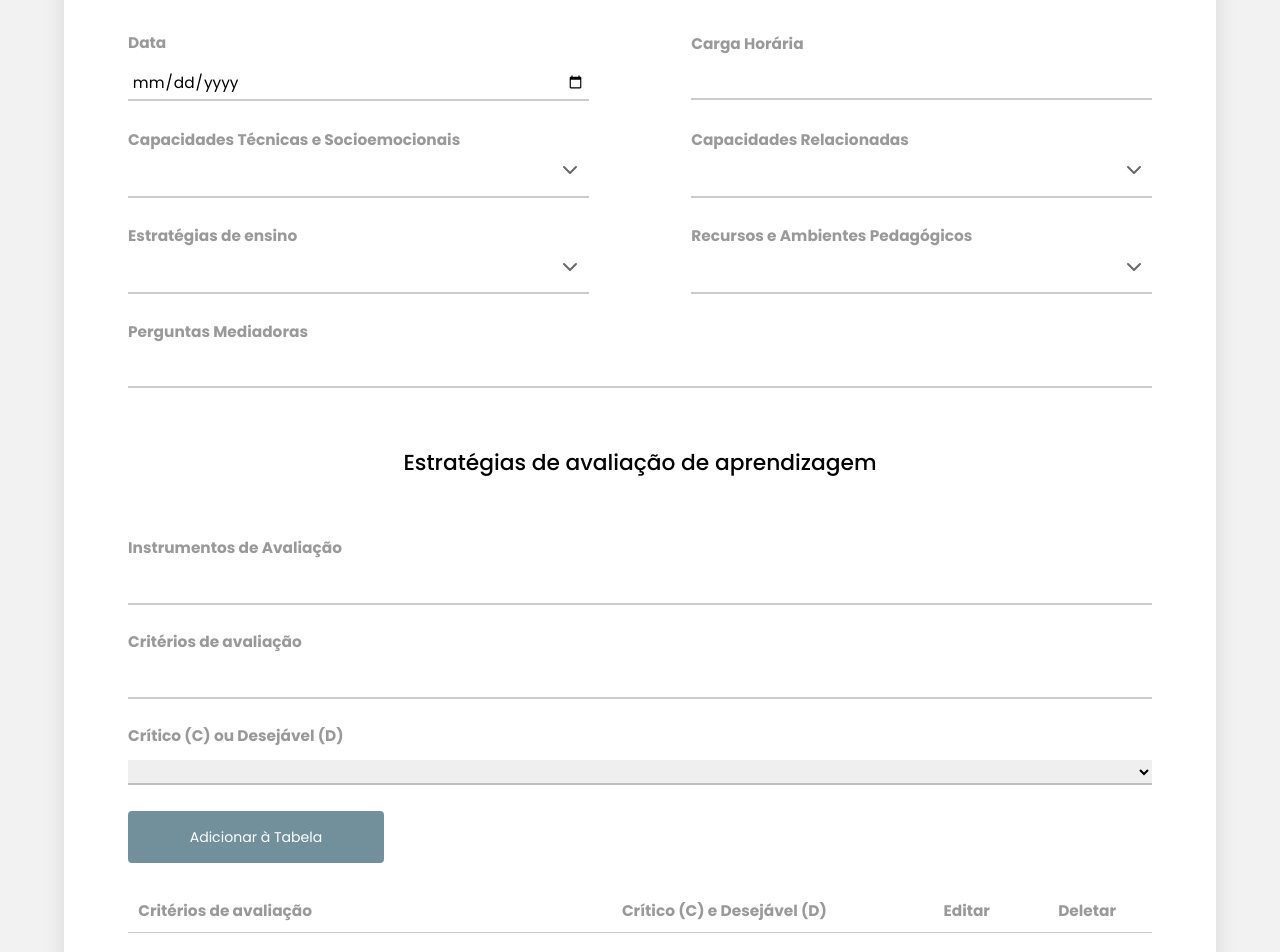
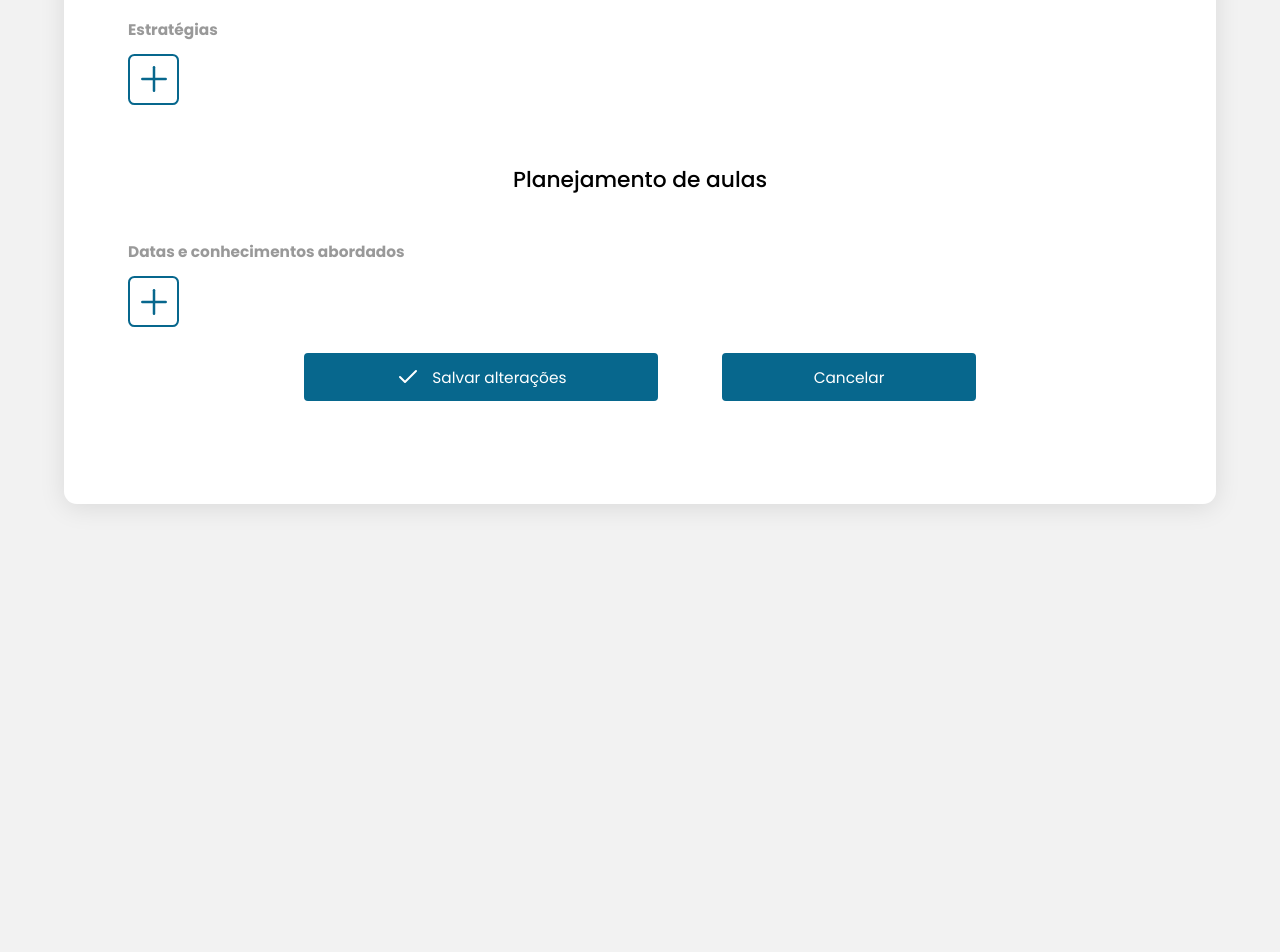
Before and after one commit to larissacoelho21/PlanneEdu-FrontEnd, a React (Vite) app in the folder PlanneEdu_Front/: page /addplans in a window 1280 px wide. Shown: the part 1220-2172 px from the top of the page. After the commit the page ends 1762 px from the top, so only its background shows below. Built offline with nearby package versions, Linux system fonts and the light colour scheme.

Commit message:
Continuação da construção da página referente a criação dos planos de ensino

```diff
--- a/PlanneEdu_Front/src/Components/PopUp/PopUp-v2.tsx
+++ b/PlanneEdu_Front/src/Components/PopUp/PopUp-v2.tsx
@@ -16,7 +16,7 @@ export const PopUp: React.FC<PopUpProps> = ({
   return (
     <div className="popup-overlay">
       <div className="popup-contents">
-        <div className="title">
+        <div className="title-pop">
           <h2>{title}</h2>
           <h3>{subtitle}</h3>
         </div>
--- a/PlanneEdu_Front/src/Css/Teacher/AddPlans.css
+++ b/PlanneEdu_Front/src/Css/Teacher/AddPlans.css
@@ -87,12 +87,6 @@ button{
   margin: 2.5vw 0;
 }
 
-.criterios {
-  display: flex;
-  flex-direction: column;
-  gap: 2vw;
-}
-
 .add-btn {
   background: #07678d;
   border: 0.13vw #07678d solid;
@@ -169,7 +163,7 @@ button{
   gap: 0.5vw;
 }
 
-.date-plan h1 {
+.date-plan h1, .pergunta-estra {
   font-size: 1.5vw;
   font-weight: 700;
 }
@@ -213,6 +207,12 @@ button{
   border: 0.5px solid #075a7b;
 }
 
+.pop-body, .multiselects {
+  display: flex;
+  flex-direction: column;
+  gap: 2vw;
+}
+
 .dates{
   display: flex;
   justify-content: space-between;
@@ -249,13 +249,13 @@ button{
   color: #07678d;
 }
 
-.planneraulas {
+.planneraulas, .estrategias {
   display: flex;
   flex-direction: column;
   gap: 1vw;
 }
 
-.add-plan {
+.add-card {
   width: 4vw;
   height: 4vw;
   display: flex;
@@ -267,7 +267,7 @@ button{
   color: #07678d;
 }
 
-.add-plan:hover {
+.add-card:hover {
   background: #07678d;
   color: #fff;
   cursor: pointer;
--- a/PlanneEdu_Front/src/Pages/Teacher/AddPlans.tsx
+++ b/PlanneEdu_Front/src/Pages/Teacher/AddPlans.tsx
@@ -3,9 +3,9 @@ import "../../Css/Teacher/AddPlans.css";
 import { SubNavbar } from "../../Components/SubNavbar/SubNavbar";
 import { PopUp } from "../../Components/PopUp/PopUp-v2";
 import { CodeXml, GraduationCap, BookMarked, Plus, Check } from "lucide-react";
-import { useState } from "react";
+import React, { useState } from "react";
 import ReactInputMask from "react-input-mask";
-import { Toaster, toast } from "sonner";
+import { toast } from "sonner";
 import {
   Multiselect,
   SelectOption,
@@ -21,17 +21,7 @@ const options: SelectOption[] = [
 ];
 
 export function AddPlans() {
-  /* ======== configurações utilizadas no multiselect ======== */
-  const [value, setValue] = useState<SelectOption[]>([]);
-  const [value2, setValue2] = useState<SelectOption[]>([]);
-  const [value3, setValue3] = useState<SelectOption[]>([]);
-  const [value4, setValue4] = useState<SelectOption[]>([]);
-
-  /* ======== popups ======== */
-  const [showPopUpEdit, setShowPopUpEdit] = useState(false);
-  const togglePopUpEdit = () => {
-    setShowPopUpEdit(!showPopUpEdit);
-  };
+  /* ======== declaração de estados dos popups ======== */
   const [showPopUpPlan, setShowPopUpPlan] = useState(false);
   const togglePopUpPlan = () => {
     setShowPopUpPlan(!showPopUpPlan);
@@ -41,64 +31,12 @@ export function AddPlans() {
     setShowPopUpClasses(!showPopUpClasses);
   };
 
-  /* ======== funções e configurações para a criação da tabela ======== */
-
-  /* definindo a estrutura dos dados da tabela, todos os itens terão uma propriedade de texto (text) e seleção (selectedOption) */
-  type TableData = {
-    text: string;
-    selectedOption: string;
+  const [showPopUpStrategy, setShowPopUpStrategy] = useState(false);
+  const togglePopUpStrategy = () => {
+    setShowPopUpStrategy(!showPopUpStrategy);
   };
 
-  /* gerencia o valor inputado no input de texto */
-  const [textInput, setTextInput] = useState<string>("");
-  /* gerencia o valor inputado no select */
-  const [selectedOption, setSelectedOption] = useState<string>("");
-  /* armazena os dados da tabela, é uma array de objetos*/
-  const [tableData, setTableData] = useState<TableData[]>([]);
-
-  const [isEditingTable, setIsEditingTable] = useState(false);
-  const [editingTableIndex, setEditingTableIndex] = useState<number | null>(
-    null
-  );
-
-  /* estados para a edição de dados */
-  const [editTextInput, setEditTextInput] = useState("");
-  const [editSelectedOption, setEditSelectedOption] = useState("");
-
-  /* array das opções presentes no select */
-  const selectOptions = ["C", "D"];
-
-  const addData = (event: React.FormEvent<HTMLButtonElement>) => {
-    event.preventDefault();
-    if (textInput && selectedOption) {
-      const newData: TableData = {
-        text: textInput,
-        selectedOption: selectedOption,
-      };
-      setTableData([...tableData, newData]);
-      setTextInput("");
-      setSelectedOption("");
-    }
-  };
-
-  const editTable = (event: React.FormEvent<HTMLButtonElement>) => {
-    event.preventDefault();
-    if (editingTableIndex !== null) {
-      const updatedData = [...tableData];
-      updatedData[editingTableIndex] = {
-        text: editTextInput,
-        selectedOption: editSelectedOption,
-      };
-      setTableData(updatedData);
-      setIsEditingTable(false);
-      setEditingTableIndex(null);
-      setShowPopUpEdit(false);
-      setEditTextInput("");
-      setEditSelectedOption("");
-    }
-  };
-
-  /* função que remove um item de um array com base no índice fornecido */
+  /* ======== função para a remoção de itens com base em seu índice ======== */
   /* "React.Dispatch<React.SetStateAction<any[]>>" => define o tipo de 'setData' como uma função que atualiza o estado de um array de qualquer tipo (any) */
   const DeleteData = (
     data: any[],
@@ -107,9 +45,75 @@ export function AddPlans() {
   ) => {
     const updatedData = data.filter((_, i) => i !== index);
     setData(updatedData);
+    toast.success("Deletado com sucesso!");
   };
 
-  /* ======== fuções e configurações do popup de planejamento de aulas ======== */
+  /* ======== funções e configurações referentes as estratégias ======== */
+  const [strategies, setStrategies] = useState<Strategy[]>([]);
+  /* armazena as datas escolhidas, é uma array/lista */
+  const [selectedDates, setSelectedDates] = useState<string[]>([]);
+  const [cargaHoraria, setCargaHoraria] = useState<number | null>(null);
+  const [valueConhecimentosStra, setValueConhecimentosStra] = useState<
+    SelectOption[]
+  >([]);
+  const [valueEstrategiasStra, setValueEstrategiasStra] = useState<
+    SelectOption[]
+  >([]);
+  const [valueRecursosStra, setValueRecursosStra] = useState<SelectOption[]>(
+    []
+  );
+  const [perguntasMediadoras, setPerguntasMediadoras] = useState<string>("");
+
+
+  /* definindo a estrutura do tipo dos dados */
+  type Strategy = {
+    dates: string[];
+    cargaHoraria: number | null;
+    conhecimentos: (string | number)[];
+    estrategias: (string | number)[];
+    recursos: (string | number)[];
+    perguntasMediadoras: string;
+  };
+
+  const createStrategy = (event: React.FormEvent<HTMLButtonElement>) => {
+    event.preventDefault();
+
+    // Verifique se todos os campos necessários estão preenchidos
+    if (
+      !perguntasMediadoras ||
+      valueConhecimentosStra.length === 0 ||
+      valueEstrategiasStra.length === 0 ||
+      valueRecursosStra.length === 0
+    ) {
+      toast.error("Preencha todos os campos necessários!");
+      return;
+    }
+
+    const newStrategy = {
+      dates: selectedDates,
+      cargaHoraria,
+      conhecimentos: valueConhecimentosStra.map(
+        (conhecimento) => conhecimento.value
+      ),
+      estrategias: valueEstrategiasStra.map((estrategia) => estrategia.value),
+      recursos: valueRecursosStra.map((recurso) => recurso.value),
+      perguntasMediadoras,
+    };
+
+    setStrategies([...strategies, newStrategy]);
+
+    setSelectedDates([]);
+    setCargaHoraria(null);
+    setValueConhecimentosStra([]);
+    setValueEstrategiasStra([]);
+    setValueRecursosStra([]);
+    setPerguntasMediadoras("");
+
+    toast.success("Estratégia adicionada com sucesso!");
+    togglePopUpStrategy();
+  };
+
+  /* ======== fuções e configurações do planejamento de aulas ======== */
   /* definindo a estrutura genérica de itens complexos */
   type itemComplex = {
     label: string;
@@ -130,7 +134,7 @@ export function AddPlans() {
     recursos: (string | number)[];
   };
 
-  /* ======== configurações para a criação do card referente ao planejamento de ensino ======== */
+  /* configurações para a criação do card referente ao planejamento */
   interface Plans {
     dateInicial: string;
     dateFinal: string;
@@ -163,7 +167,9 @@ export function AddPlans() {
     const end = new Date(endISO);
 
     if (end < start) {
-      toast.error("A data final não pode ser menor que a data inicial! Tente novamente com uma data válida.");
+      toast.error(
+        "A data final não pode ser menor que a data inicial! Tente novamente com uma data válida."
+      );
       return false;
     } else {
       return true;
@@ -217,7 +223,7 @@ export function AddPlans() {
   /* estado para rastrear o índice do plano que está sendo editado */
   const [editingPlanIndex, setEditingPlanIndex] = useState<number | null>(null);
 
-  /*  */
+  /* início do processo de edição, preenchimento do formulário com os dados do plano existente e marcando o índice do plano que está sendo editado. */
   const startEditingPlan = (index: number) => {
     const planToEdit = plans[index];
 
@@ -244,6 +250,7 @@ export function AddPlans() {
     togglePopUpClasses();
   };
 
+  /* conclusão do processo de edição, salvando as alterações feitas no plano e atualizando o estado com os novos dados */
   const editPlans = (event: React.FormEvent<HTMLButtonElement>) => {
     event.preventDefault();
 
@@ -375,193 +382,128 @@ export function AddPlans() {
           <input type="text" name="turma" id="turma" />
         </div>
 
+        <div className="estrategias">
           <h3 className="title-section">
             Estratégias para o desenvolvimento da situação de aprendizagem e
             planejamento da intervenção mediadora
           </h3>
+          <label>Estratégias</label>
+          <button
+            className="add-card"
+            onClick={(event) => {
+              togglePopUpStrategy();
+              event.preventDefault();
+            }}
+          >
+            <Plus width={40} height={40} strokeWidth={1.5} />
+          </button>
 
-        <div className="row">
+          {showPopUpStrategy && (
+            <PopUp
+              title="Criar estratégia"
+              subtitle="Descreva suas estratégias para a criação e desenvolvimento das situações de aprendizagem e o planejamento das intervenções mediadoras"
+            >
+              <div className="pop-body">
                 <div className="input-field">
-            <label>Data</label>
-            <input type="date" name="date" id="datte" className="large-input" />
+                  <label>Datas</label>
+                  <ReactInputMask
+                    type="text"
+                    mask="99/99/9999"
+                    value={dateInicial}
+                    onChange={(e) => setDateInicial(e.target.value)}
+                  />
                 </div>
+
                 <div className="input-field">
                   <label>Carga Horária</label>
-            <input type="number" name="hrs" id="hrs" className="large-input" />
-          </div>
+                  <input type="number" name="carga-h" id="carga-h" />
                 </div>
 
-        <div className="row">
-          <div className="captecsocio">
-            <label>Capacidades Técnicas e Socioemocionais</label>
+                <div className="multiselects">
+                  <div className="multi-conherel">
+                    <label>Conhecimentos Relacionados</label>
                     <Multiselect
                       options={options}
-              value={value}
-              onChange={(o) => setValue(o)}
-              multiple={true}
+                      value={valueConhecimentos}
+                      onChange={setValueConhecimentos}
+                      multiple
                     />
                   </div>
-          <div className="caprelacionadas">
-            <label>Capacidades Relacionadas</label>
+
+                  <div className="multi-estra">
+                    <label>Estratégias de Ensino</label>
                     <Multiselect
                       options={options}
-              value={value2}
-              onChange={(o) => setValue2(o)}
-              multiple={true}
+                      value={valueEstrategias}
+                      onChange={setValueEstrategias}
+                      multiple
                     />
                   </div>
-        </div>
 
-        <div className="row">
-          <div className="estra-ensino">
-            <label>Estratégias de ensino</label>
-            <Multiselect
-              options={options}
-              value={value3}
-              onChange={(o) => setValue3(o)}
-              multiple={true}
-            />
-          </div>
-          <div className="recur-amb">
+                  <div className="multi-recNam">
                     <label>Recursos e Ambientes Pedagógicos</label>
                     <Multiselect
                       options={options}
-              value={value4}
-              onChange={(o) => setValue4(o)}
-              multiple={true}
+                      value={valueRecursos}
+                      onChange={setValueRecursos}
+                      multiple
                     />
                   </div>
                 </div>
 
                 <div className="input-field">
-          <label>Perguntas Mediadoras</label>
-          <input type="text" name="pergmedia" id="pergmedia" />
+                  <label>Peguntas Mediadoras</label>
+                  <input type="text" name="perg-medi" id="perg-medi" />
                 </div>
 
-        <h3 className="title-section">
-          Estratégias de avaliação de aprendizagem
-        </h3>
+                <div className="popup-btns">
+                  <button onClick={createStrategy}>Salvar</button>
+                  <button onClick={() => togglePopUpStrategy()}>
+                    Cancelar
+                  </button>
+                </div>
+              </div>
+            </PopUp>
+          )}
 
-        <div className="input-field">
-          <label>Instrumentos de Avaliação</label>
-          <input type="text" name="inst-avalia" id="inst-avalia" />
+          {strategies.map((strategy, index) => (
+            <div className="card-info">
+              <div className="pergunta-estra">
+                <h1>{strategy.perguntasMediadoras}</h1>
               </div>
-
-        <div className="criterios">
-          <div className="input-field">
-            <label>Critérios de avaliação</label>
-            <input
-              type="text"
-              name="crit-avalia"
-              id="crit-avalia"
-              value={textInput}
-              onChange={(e) => setTextInput(e.target.value)}
-            />
+              <div className="selections">
+                <p>Datas : {strategy.dates.join(", ")}</p>
+                <p>Conhecimentos: {strategy.conhecimentos.join(", ")}</p>
+                <p>Estratégias: {strategy.estrategias.join(", ")}</p>
+                <p>Recursos: {strategy.recursos.join(", ")}</p>
               </div>
-          <div className="input-field">
-            <label>Crítico (C) ou Desejável (D)</label>
-            <select
-              value={selectedOption}
-              onChange={(e) => setSelectedOption(e.target.value)}
-            >
-              <option value="" disabled></option>
-              {selectOptions.map((option, index) => (
-                <option key={index} value={option}>
-                  {option}
-                </option>
-              ))}
-            </select>
-          </div>
-
+              <div className="card-btns">
                 <button
-            className="add-btn"
-            onClick={addData}
-            disabled={!textInput || !selectedOption}
-          >
-            Adicionar à Tabela
-          </button>
-
-          <table className="table-criterios">
-            <thead>
-              <tr>
-                <th>Critérios de avaliação</th>
-                <th>Crítico (C) e Desejável (D)</th>
-                <th>Editar</th>
-                <th>Deletar</th>
-              </tr>
-            </thead>
-            <tbody>
-              {tableData.map((data, index) => (
-                <tr key={index}>
-                  <td>{data.text}</td>
-                  <td>{data.selectedOption}</td>
-                  <td>
-                    <button
-                      className="action-btn"
                   onClick={(event) => {
                     event.preventDefault();
-                        setEditingTableIndex(index);
-                        setEditTextInput(data.text);
-                        setEditSelectedOption(data.selectedOption);
-                        togglePopUpEdit();
+                    startEditingPlan(index);
                   }}
                 >
                   Editar
                 </button>
-                  </td>
-                  <td>
                 <button
-                      className="action-btn"
-                      onClick={() => DeleteData(tableData, setTableData, index)}
+                  onClick={(event) => {
+                    event.preventDefault();
+                    DeleteData(strategies, setStrategies, index);
+                  }}
                 >
                   Deletar
                 </button>
-                  </td>
-                </tr>
+              </div>
+            </div>
           ))}
-            </tbody>
-          </table>
-
-          {showPopUpEdit && (
-            <PopUp
-              title="Editar"
-              subtitle="Edite as informações referente aos critérios de avaliação"
-            >
-              <form action="">
-                <div className="input-field">
-                  <label>Critérios de avaliação</label>
-                  <input
-                    type="text"
-                    value={editTextInput}
-                    onChange={(e) => setEditTextInput(e.target.value)}
-                  />
-                </div>
-
-                <div className="select-pop">
-                  <label>Crítico (C) ou Desejável (D)</label>
-                  <select
-                    value={editSelectedOption}
-                    onChange={(e) => setEditSelectedOption(e.target.value)}
-                  >
-                    <option value="C">Crítico (C)</option>
-                    <option value="D">Desejável (D)</option>
-                  </select>
-                </div>
-
-                <div className="popup-btns">
-                  <button onClick={editTable}>Salvar</button>
-                  <button onClick={() => togglePopUpEdit()}>Cancelar</button>
-                </div>
-              </form>
-            </PopUp>
-          )}
         </div>
 
         <div className="planneraulas">
           <h3 className="title-section">Planejamento de aulas</h3>
           <label>Datas e conhecimentos abordados</label>
           <button
-            className="add-plan"
+            className="add-card"
             onClick={(event) => {
               togglePopUpPlan();
               event.preventDefault();
@@ -608,7 +550,7 @@ export function AddPlans() {
               title="Planejamento de aulas"
               subtitle="Descreva o conteúdo das aulas e selecione os conhecimentos, recursos e estratégias a serem desenvolvidas."
             >
-              <div className="popup-body">
+              <div className="pop-body">
                 <div className="dates">
                   <div className="data-prop">
                     <label>Data proposta</label>
@@ -629,8 +571,8 @@ export function AddPlans() {
                     />
                   </div>
                 </div>
-
                 <div className="multiselects">
+                  <div className="multi-conhe">
                     <label>Conhecimentos</label>
                     <Multiselect
                       options={options}
@@ -638,7 +580,8 @@ export function AddPlans() {
                       onChange={setValueConhecimentos}
                       multiple
                     />
-
+                  </div>
+                  <div className="multi-estra">
                     <label>Estratégias</label>
                     <Multiselect
                       options={options}
@@ -646,7 +589,8 @@ export function AddPlans() {
                       onChange={setValueEstrategias}
                       multiple
                     />
-
+                  </div>
+                  <div className="multi-rec">
                     <label>Recursos</label>
                     <Multiselect
                       options={options}
@@ -655,7 +599,7 @@ export function AddPlans() {
                       multiple
                     />
                   </div>
-
+                </div>
                 <div className="popup-btns">
                   <button onClick={createPlans}>Salvar</button>
                   <button onClick={() => togglePopUpPlan()}>Cancelar</button>
```
Also changed, not shown: PlanneEdu_Front/src/Components/PopUp/PopUp-v2.css (+3 -18 lines). Lines whose indentation alone changed are shown as unchanged.
